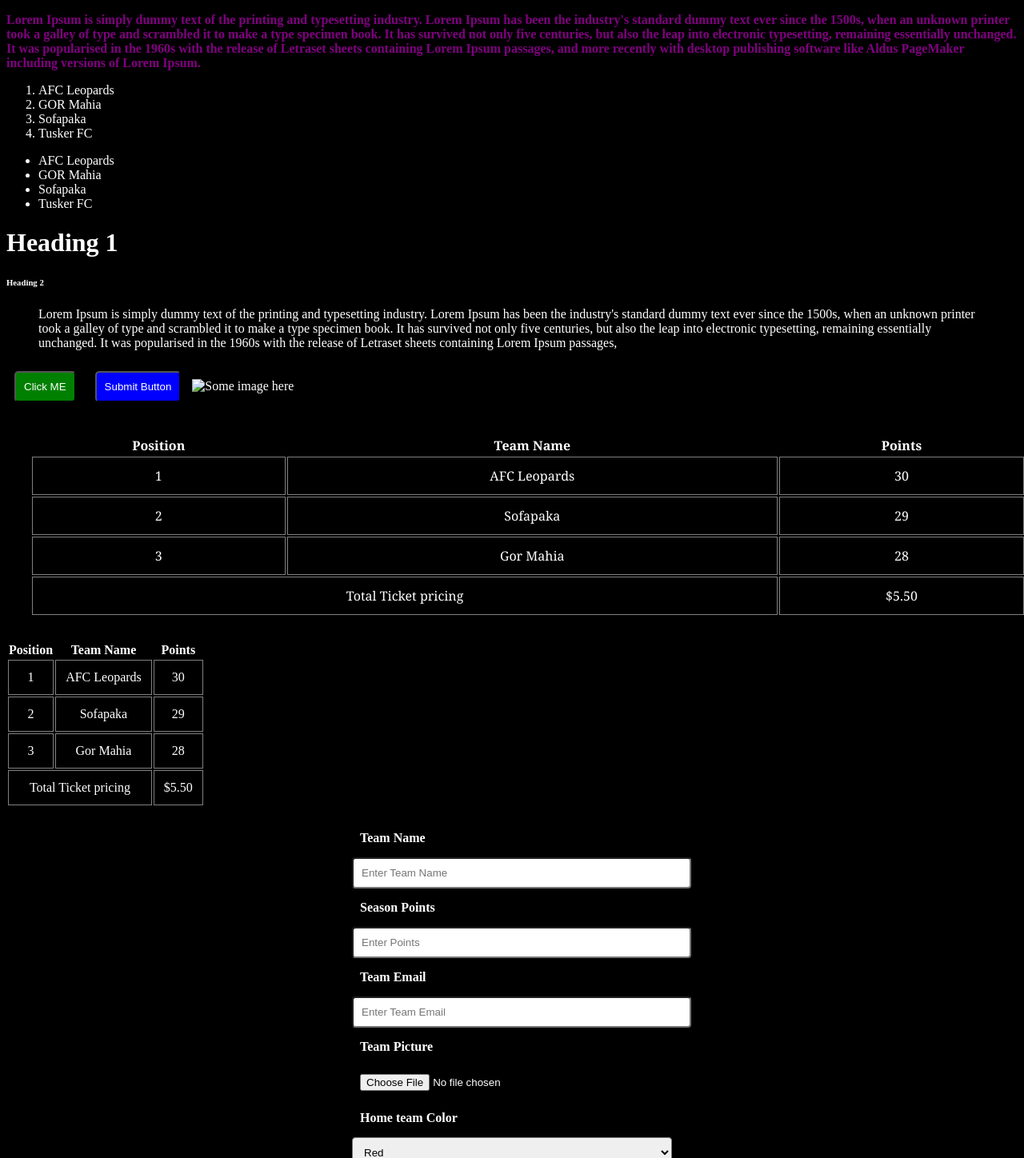
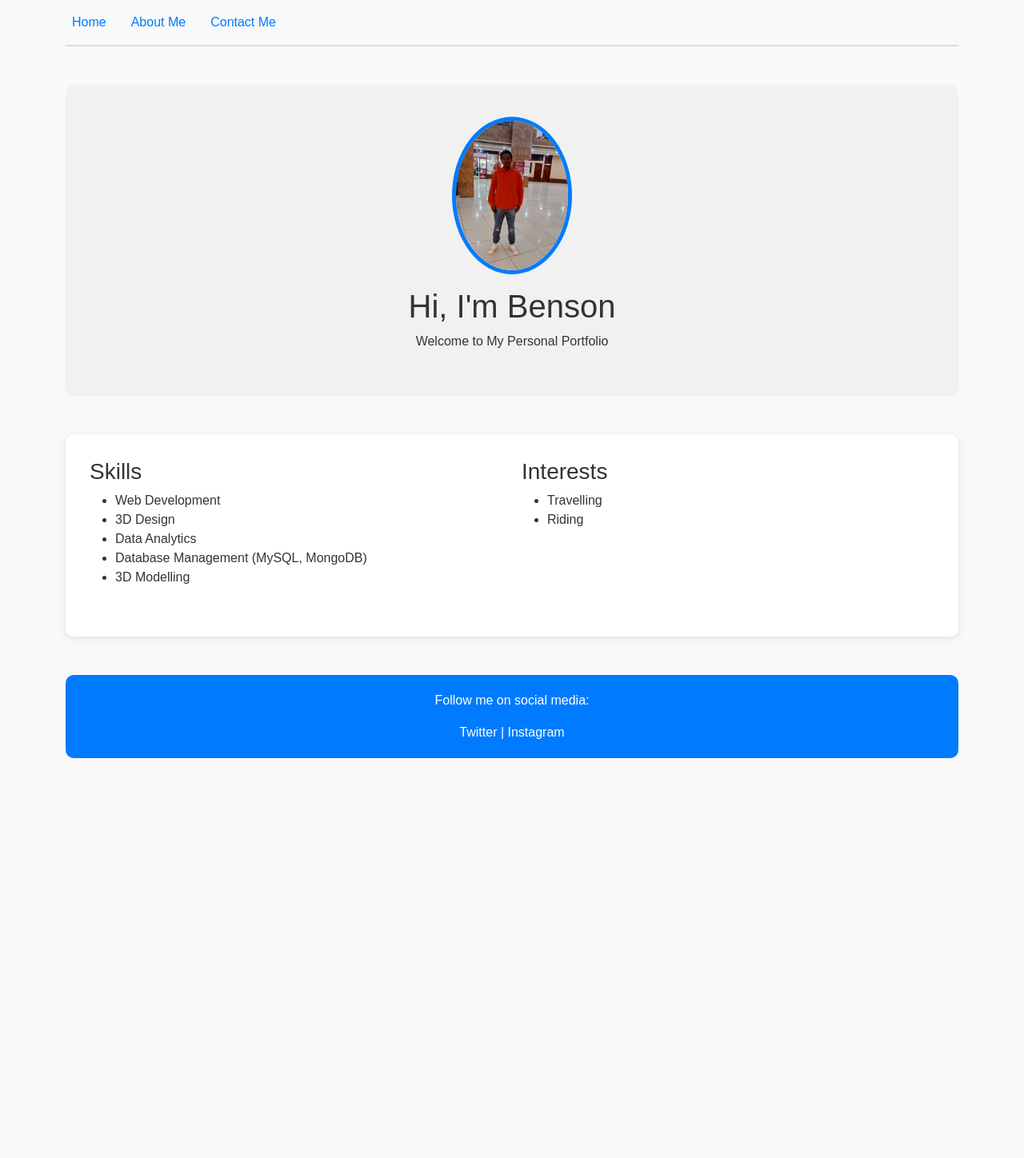
Before and after one commit to Bensongitau/emobiliswebpage, a plain HTML site: page index.html in a window 1280 px wide. Shown: the top 1448 px of the page at 80% size. After the commit the page ends 948 px from the top, so only its background shows below. Drawn offline with nearby package versions, Linux system fonts and the light colour scheme.

Commit message:
assignment

```diff
--- a/css/style.css
+++ b/css/style.css
@@ -1,31 +1,64 @@
-form {
-    max-width: 400px;
-    margin: 0 auto;
+/* General styling */
+body {
+    font-family: Arial, sans-serif;
+    background-color: #f9f9f9;
+    color: #333;
+}
+
+h1, h3 {
+    color: #333;
+}
+
+/* Navbar customization */
+.navbar {
+    border-bottom: 2px solid #ddd;
+}
+
+.navbar-brand img {
+    border-radius: 50%;
+}
+
+.navbar-nav .nav-link {
+    color: #007bff;
+    margin-right: 15px;
+}
+
+.navbar-nav .nav-link:hover {
+    color: #0056b3;
+}
+
+/* Header section */
+header {
+    background-color: #f1f1f1;
+    padding: 40px 20px;
+    border-radius: 10px;
+}
+
+header img {
+    border: 5px solid #007bff;
+}
+
+/* Section styling */
+section {
+    padding: 30px;
+    background-color: #fff;
+    border-radius: 10px;
+    box-shadow: 0 2px 10px rgba(0, 0, 0, 0.1);
+}
+
+/* Footer styling */
+footer {
+    background-color: #007bff;
+    color: white;
     padding: 20px;
-    border-radius: 8px;
+    border-radius: 10px;
 }
-label {
-    display: block;
-    margin-bottom:5px;
-    font-weight: bold;
+
+footer a {
     color: white;
-    padding: 10px;
+    text-decoration: none;
 }
-input[type="text"],
-input[type="number"],
-input[type="file"],
-input[type="email"],
-input[type="submit"],
-input[type="reset"],
-select {
-    width: 100%;
-    padding: 10px;
-    margin-bottom: 5px;
-    border-radius: 4px;
+
+footer a:hover {
+    text-decoration: underline;
 }
-input[type="submit"]{
-    background-color: blue;
-}
-input[type="reset"]{
-    background-color: red;
-}
--- a/index.html
+++ b/index.html
@@ -1,177 +1,76 @@
+<!DOCTYPE html>
+<html lang="en">
+<head>
+    <meta charset="UTF-8">
+    <meta name="viewport" content="width=device-width, initial-scale=1.0">
+    <title>Benson's Portfolio</title>
+    <!-- Link to Bootstrap -->
+    <link href="bootstrap/css/bootstrap.min.css" rel="stylesheet">
+    <!-- Link to custom stylesheet -->
+    <link href="css/style.css" rel="stylesheet">
+</head>
+<body>
+    <div class="container">
+        <!-- Navbar -->
+        <nav class="navbar navbar-expand-lg navbar-light bg-light mb-5">
 
-<!DOCTYPE html>
-<html>
-<head>
-    <!--  meta data of the page : more: title -->
-    <meta charset="UTF-8">
-    <title>Emobilis</title>
-<!--    link to the file -->
-    <link href="css/style.css" rel="stylesheet"/>
-<!--    internal css -->
-    <style>
-    /*  css code   */
-    button {
-        background-color: green;
-        color: white;
-        padding: 10px;
-        margin: 10px;
-        border-radius: 5px;
-    }
-    /* to syle using an id , place # infront of the id name*/
-    #btnSubmit {
-        background-color: blue;
-        color: white;
-        padding: 10px;
-        margin: 10px;
-        border-radius: 5px;
-    }
+            <button class="navbar-toggler" type="button" data-bs-toggle="collapse" data-bs-target="#navbarNav" aria-controls="navbarNav" aria-expanded="false" aria-label="Toggle navigation">
+                <span class="navbar-toggler-icon"></span>
+            </button>
+            <div class="collapse navbar-collapse" id="navbarNav">
+                <ul class="navbar-nav ml-auto">
+                    <li class="nav-item">
+                        <a class="nav-link" href="#">Home</a>
+                    </li>
+                    <li class="nav-item">
+                        <a class="nav-link" href="#about">About Me</a>
+                    </li>
+                    <li class="nav-item">
+                        <a class="nav-link" href="public/contact.html">Contact Me</a>
+                    </li>
+                </ul>
+            </div>
+        </nav>
 
-    /* to style using a class , place . infront of the class name */
-    .table {
-        width: 100%;
-        margin: 20px;
-        padding: 10px;
-        font-family: Cambria;
-    }
+        <!-- Header Section -->
+        <header class="text-center mb-5">
+            <img src="assets/ben.jpg" alt="Benson's Profile Image" class="rounded-circle mb-3" width="150">
+            <h1>Hi, I'm Benson</h1>
+            <p>Welcome to My Personal Portfolio</p>
+        </header>
 
-    td {
-        padding: 12px;
-        text-align: center;
-        border: 1px solid grey;
-    }
+        <!-- Skills and Hobbies Section -->
+        <section id="about" class="mb-5">
+            <div class="row">
+                <div class="col-md-6 mb-3">
+                    <h3>Skills</h3>
+                    <ul>
+                        <li>Web Development</li>
+                        <li>3D Design</li>
+                        <li>Data Analytics</li>
+                        <li>Database Management (MySQL, MongoDB)</li>
+                        <li>3D Modelling</li>
 
+                    </ul>
+                </div>
+                <div class="col-md-6 mb-3">
+                    <h3>Interests</h3>
+                    <ul>
+                        <li>Travelling</li>
+                        <li>Riding</li>
+                    </ul>
+                </div>
+            </div>
+        </section>
 
-    </style>
+        <!-- Footer Section -->
+        <footer class="text-center mt-5">
+            <p>Follow me on social media:</p>
+            <a href="https://x.com/home" target="_blank">Twitter</a> |
+            <a href="https://www.instagram.com/wam_buakelvin" target="_blank">Instagram</a>
+        </footer>
+    </div>
 
-
-</head>
-<body style="background-color: black; color: white; ">
-<!-- ctrl + / -->
-<!--inside i can write a comment -->
-<!--   what your user can see :: inline / block element-->
-<!--examples of block level elements -->
-<!--common text based elements -->
-<p style="font-family: 'Calibri Light'; font-weight: bold; color: purple;">Lorem Ipsum is simply dummy text of the printing and typesetting industry. Lorem Ipsum has been the industry's
-    standard dummy text ever since the 1500s, when an unknown printer took a galley of type and scrambled it to make a
-    type specimen book. It has survived not only five centuries, but also the leap into electronic typesetting,
-    remaining essentially unchanged. It was popularised in the 1960s with the release of Letraset sheets containing
-    Lorem Ipsum passages,
-    and more recently with desktop publishing software like Aldus PageMaker including versions of Lorem Ipsum.</p>
-<!--lists-->
-<!--ordered elements -->
-<ol>
-    <li>AFC Leopards</li>
-    <li>GOR Mahia</li>
-    <li>Sofapaka</li>
-    <li>Tusker FC</li>
-</ol>
-<!--unordered elements-->
-<ul>
-    <li>AFC Leopards</li>
-    <li>GOR Mahia</li>
-    <li>Sofapaka</li>
-    <li>Tusker FC</li>
-</ul>
-<!--headers -->
-<h1>Heading 1</h1>
-<h6>Heading 2</h6>
-<!--blockquotes-->
-<blockquote>Lorem Ipsum is simply dummy text of the printing and typesetting industry. Lorem Ipsum has been the
-    industry's
-    standard dummy text ever since the 1500s, when an unknown printer took a galley of type and scrambled it to make a
-    type specimen book. It has survived not only five centuries, but also the leap into electronic typesetting,
-    remaining essentially unchanged. It was popularised in the 1960s with the release of Letraset sheets containing
-    Lorem Ipsum passages,
-</blockquote>
-
-<!--examples of inline elements -->
-<!-- buttons -->
-<button>Click ME</button>
-<button id="btnSubmit">Submit Button</button>
-<!--image-->
-<img src="assets/myimage.jpeg" width="200" height="200" alt="Some image here"/>
-<!--table-->
-<table class="table">
-    <thead>
-    <th>Position</th>
-    <th>Team Name</th>
-    <th>Points</th>
-    </thead>
-    <tbody>
-    <tr>
-        <td>1</td>
-        <td>AFC Leopards</td>
-        <td>30</td>
-    </tr>
-    <tr>
-        <td>2</td>
-        <td>Sofapaka</td>
-        <td>29</td>
-    </tr>
-    <tr>
-        <td>3</td>
-        <td>Gor Mahia</td>
-        <td>28</td>
-    </tr>
-    </tbody>
-    <tfoot>
-    <tr>
-        <td colspan="2">Total Ticket pricing</td>
-        <td>$5.50</td>
-    </tr>
-    </tfoot>
-</table>
-
-<table>
-    <thead>
-    <th>Position</th>
-    <th>Team Name</th>
-    <th>Points</th>
-    </thead>
-    <tbody>
-    <tr>
-        <td>1</td>
-        <td>AFC Leopards</td>
-        <td>30</td>
-    </tr>
-    <tr>
-        <td>2</td>
-        <td>Sofapaka</td>
-        <td>29</td>
-    </tr>
-    <tr>
-        <td>3</td>
-        <td>Gor Mahia</td>
-        <td>28</td>
-    </tr>
-    </tbody>
-    <tfoot>
-    <tr>
-        <td colspan="2">Total Ticket pricing</td>
-        <td>$5.50</td>
-    </tr>
-    </tfoot>
-</table>
-<!--form -->
-<form method="POST">
-    <label>Team Name</label>
-    <input type="text" placeholder="Enter Team Name" name="team_name"/>
-    <label>Season Points</label>
-    <input type="number" placeholder="Enter Points" name="team_points"/>
-    <label>Team Email</label>
-    <input type="email" placeholder="Enter Team Email" name="team_email"/>
-    <label>Team Picture</label>
-    <input type="file"  name="team_pic"/>
-    <label>Home team Color</label>
-    <select name="team_color">
-        <option value="red">Red</option>
-        <option value="green">Green</option>
-        <option value="purple">Purple</option>
-    </select>
-    <input type="submit" value="Submit Team"/>
-    <input type="reset" value="Reset Form">
-</form>
-
-
+    <script src="bootstrap/js/bootstrap.bundle.min.js"></script>
 </body>
 </html>
```
Also changed, not shown: assets/ben.jpg (added).
